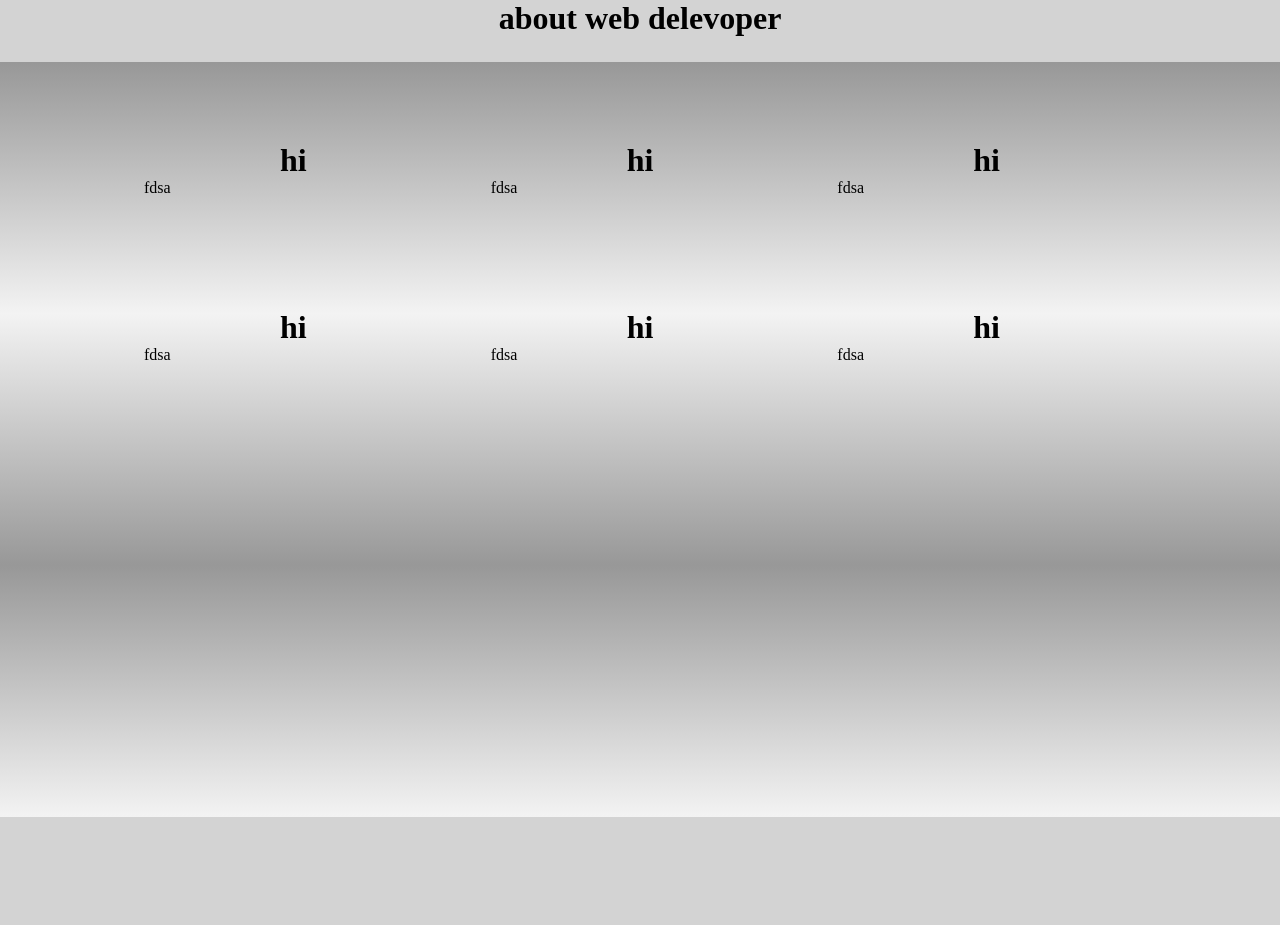
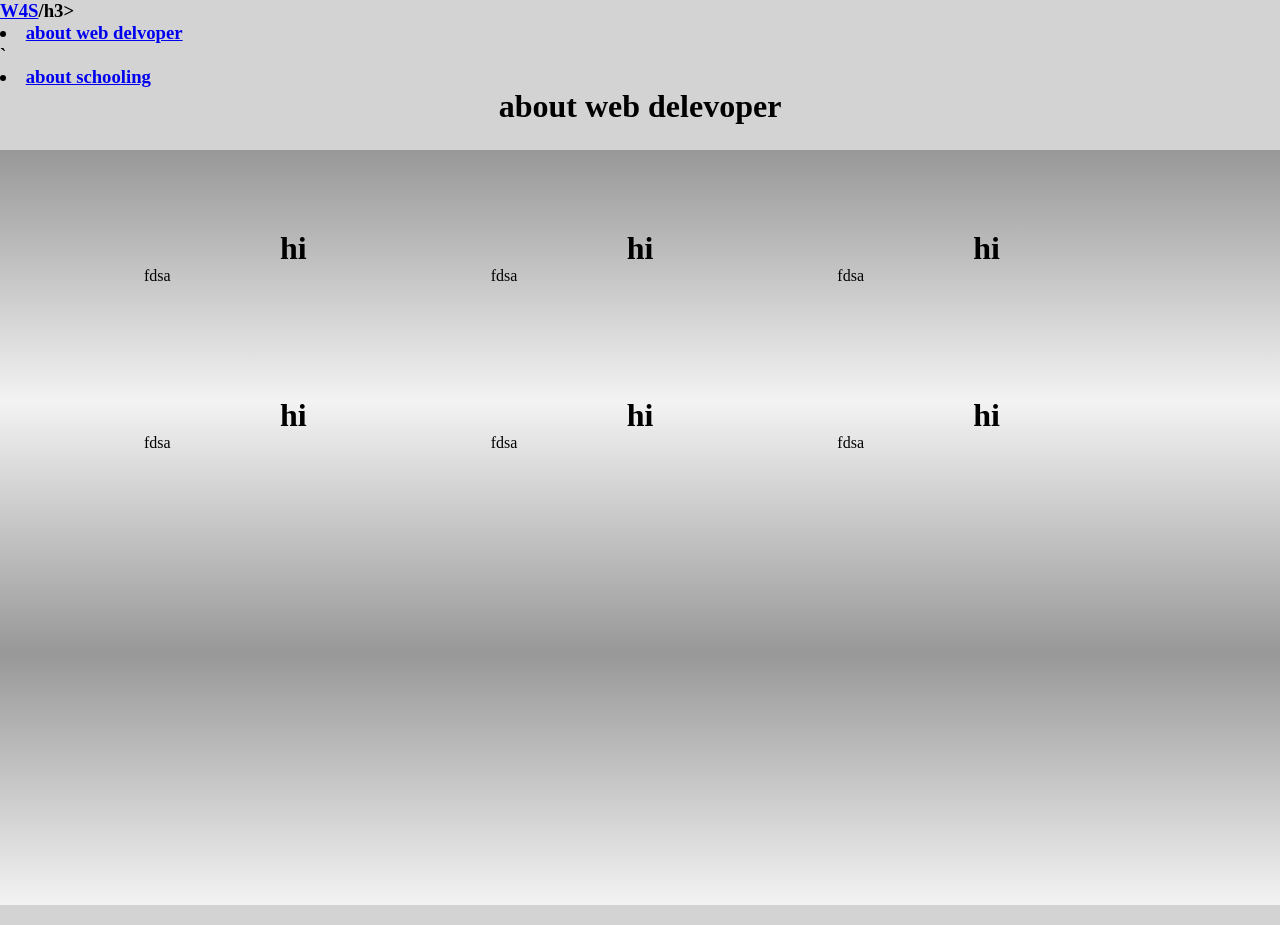
Before and after one commit to iss-ics3c/u1-project-hockeygod52, a plain HTML site: page index.html in a window 1280 px wide. Before the commit the page ends 837 px from the top, so only its background shows below. Drawn offline with Linux system fonts and the light colour scheme.

Commit message:
Update index.html

```diff
--- a/index.html
+++ b/index.html
@@ -4,6 +4,11 @@
     <link href="styles.css" rel="stylesheet" type="text/css">
   </head>
   <body>
+    <div class="nav">
+      <h3><a href="index.html">W4S</a>/h3>
+        <li><a href="#">about web delvoper</a></li>
+        `   <li><a href="#">about schooling</a></li>
+    </div>
     <h1><b> about web delevoper</b></h1>
     <div class="main">
       <div class="contain">
```
